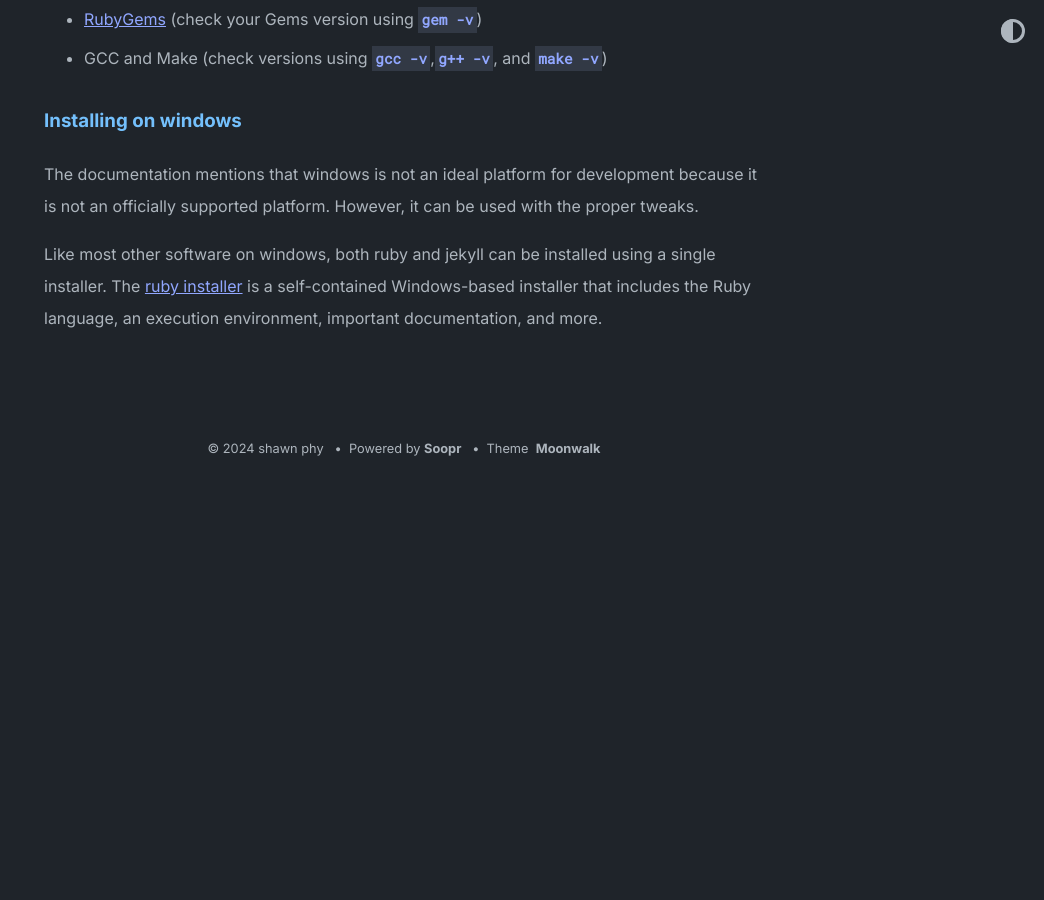
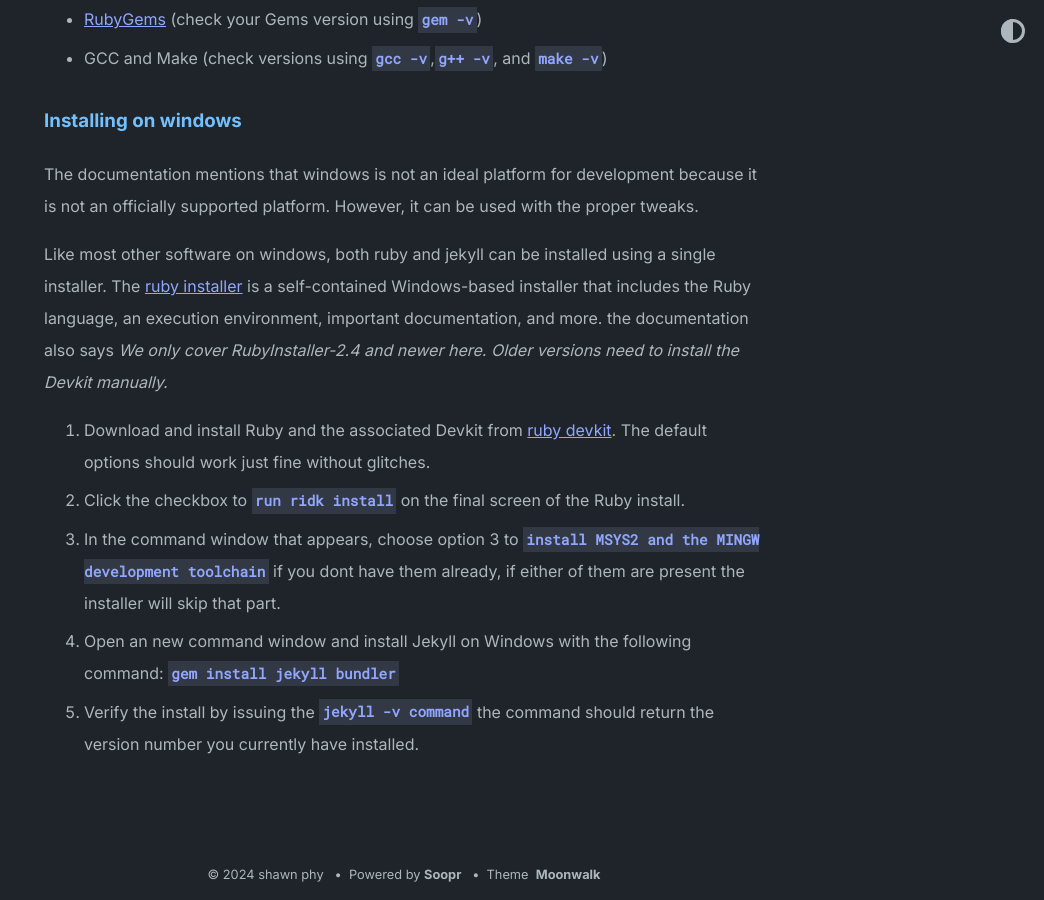
Before and after one commit to shawn-phy/myblog, a Jekyll site: the page built from _posts/2024-01-06-how-to-install-and-use-jekyll.md, in a window 1280 px wide and 900 px high, scrolled down 1814 px. Shown: the whole window, without its empty margins (236-1280 px from the left). Built offline with Jekyll 4.4.1, drawn with Linux system fonts in a browser that asks for light colours; before the commit the page ends 2289 px from its top, so only the background shows below that; some of the changed text lies outside the part shown.

Commit message:
f(first blog): mooooore content

````diff
--- a/_posts/2024-01-06-how-to-install-and-use-jekyll.md
+++ b/_posts/2024-01-06-how-to-install-and-use-jekyll.md
@@ -30,4 +30,11 @@ There are independent installation instructions for every platform and this arti
 ### Installing on windows
 The documentation mentions that windows is not an ideal platform for development because it is not an officially supported platform. However, it can be used with the proper tweaks.
 
-Like most other software on windows, both ruby and jekyll can be installed using a single installer. The [ruby installer](https://rubyinstaller.org/) is a self-contained Windows-based installer that includes the Ruby language, an execution environment, important documentation, and more.
+Like most other software on windows, both ruby and jekyll can be installed using a single installer. The [ruby installer](https://rubyinstaller.org/) is a self-contained Windows-based installer that includes the Ruby language, an execution environment, important documentation, and more. the documentation also says *We only cover RubyInstaller-2.4 and newer here. Older versions need to install the Devkit manually.*
+
+1. Download and install Ruby and the associated Devkit from [ruby devkit](https://rubyinstaller.org/downloads/). The default options should work just fine without glitches.
+2. Click the checkbox to `run ridk install` on the final screen of the Ruby install.
+3. In the command window that appears, choose option 3 to `install MSYS2 and the MINGW development toolchain` if you dont have them already, if either of them are present the installer will skip that part.
+4. Open an new command window and install Jekyll on Windows with the following command:
+```gem install jekyll bundler```
+5. Verify the install by issuing the ```jekyll -v command``` the command should return the version number you currently have installed.
````
